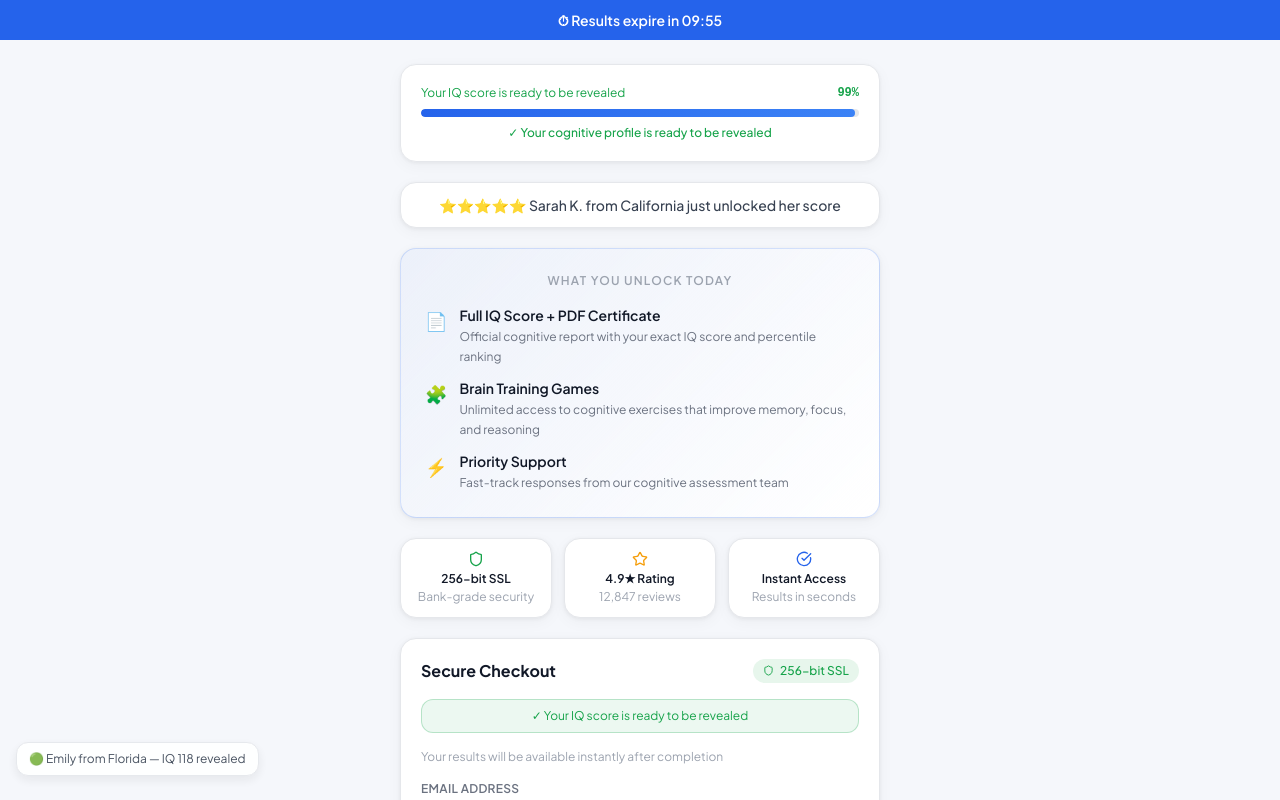
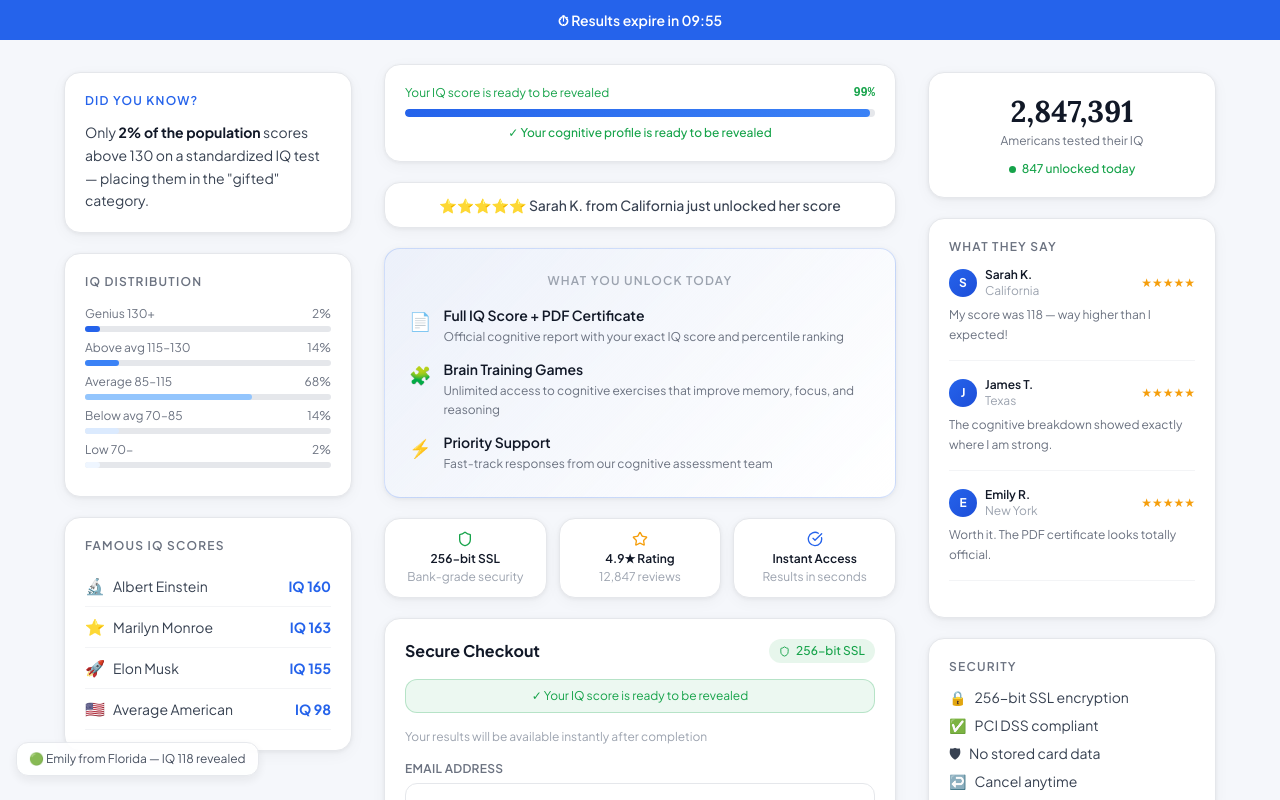
Before and after one commit to gregorymatusevich7788-creator/iq-platform, a Next.js app: page /unlock in a window 1280 px wide. Shown: the top 800 px of the page. Built offline with nearby package versions, Linux system fonts and the light colour scheme; no server answers.

Commit message:
feat: 3-column unlock layout with trust sidebars

```diff
--- a/app/unlock/page.tsx
+++ b/app/unlock/page.tsx
@@ -206,7 +206,63 @@ function UnlockContent() {
         ⏱ Results expire in {mm}:{ss}
       </div>
 
-      <div className="max-w-lg mx-auto px-4 py-6">
+      <div className="max-w-6xl mx-auto px-4 py-6">
+        <div className="flex gap-8 items-start justify-center">
+          {/* Left sidebar — trust content (hidden on mobile) */}
+          <div className="hidden lg:flex flex-col gap-5 w-72 flex-shrink-0 pt-2">
+
+            {/* IQ fact card */}
+            <div className="card p-5">
+              <div className="text-xs font-semibold uppercase tracking-widest mb-3" style={{ color: '#2563eb' }}>Did you know?</div>
+              <p className="text-sm leading-relaxed" style={{ color: '#374151' }}>
+                Only <strong style={{ color: '#111827' }}>2% of the population</strong> scores above 130 on a standardized IQ test — placing them in the "gifted" category.
+              </p>
+            </div>
+
+            {/* Distribution visual */}
+            <div className="card p-5">
+              <div className="text-xs font-semibold uppercase tracking-widest mb-4" style={{ color: '#6b7280' }}>IQ distribution</div>
+              {[
+                { label: 'Genius 130+', pct: 2, color: '#2563eb' },
+                { label: 'Above avg 115–130', pct: 14, color: '#3b82f6' },
+                { label: 'Average 85–115', pct: 68, color: '#93c5fd' },
+                { label: 'Below avg 70–85', pct: 14, color: '#dbeafe' },
+                { label: 'Low 70−', pct: 2, color: '#eff6ff' },
+              ].map(({ label, pct, color }) => (
+                <div key={label} className="mb-2">
+                  <div className="flex justify-between text-xs mb-1" style={{ color: '#6b7280' }}>
+                    <span>{label}</span><span>{pct}%</span>
+                  </div>
+                  <div className="h-1.5 rounded-full" style={{ background: '#e5e7eb' }}>
+                    <div className="h-full rounded-full" style={{ width: `${pct === 2 ? 6 : pct}%`, minWidth: pct === 2 ? 8 : 0, background: color }} />
+                  </div>
+                </div>
+              ))}
+            </div>
+
+            {/* Famous IQs */}
+            <div className="card p-5">
+              <div className="text-xs font-semibold uppercase tracking-widest mb-3" style={{ color: '#6b7280' }}>Famous IQ scores</div>
+              {[
+                { name: 'Albert Einstein', iq: '160', icon: '🔬' },
+                { name: 'Marilyn Monroe', iq: '163', icon: '⭐' },
+                { name: 'Elon Musk', iq: '155', icon: '🚀' },
+                { name: 'Average American', iq: '98', icon: '🇺🇸' },
+              ].map(({ name, iq, icon }) => (
+                <div key={name} className="flex items-center justify-between py-2" style={{ borderBottom: '1px solid #f3f4f6' }}>
+                  <div className="flex items-center gap-2">
+                    <span>{icon}</span>
+                    <span className="text-sm" style={{ color: '#374151' }}>{name}</span>
+                  </div>
+                  <span className="text-sm font-bold" style={{ color: '#2563eb' }}>IQ {iq}</span>
+                </div>
+              ))}
+            </div>
+
+          </div>
+
+          {/* Center — paywall */}
+          <div className="w-full max-w-lg flex-shrink-0">
         {/* Analysis progress */}
         <div className="card p-5 mb-5 animate-fade-in">
           <div className="flex justify-between text-xs mb-2">
@@ -467,6 +523,63 @@ function UnlockContent() {
           <p className="text-xs" style={{ color: '#d1d5db' }}>© 2026 IqHero. All rights reserved.</p>
 
         </div>
+          </div>
+
+          {/* Right sidebar — social proof (hidden on mobile) */}
+          <div className="hidden lg:flex flex-col gap-5 w-72 flex-shrink-0 pt-2">
+
+            {/* Live counter */}
+            <div className="card p-5 text-center">
+              <div className="text-3xl font-bold mb-1" style={{ color: '#111827', fontFamily: "'Lora', serif" }}>2,847,391</div>
+              <div className="text-xs" style={{ color: '#6b7280' }}>Americans tested their IQ</div>
+              <div className="mt-3 flex items-center justify-center gap-1.5">
+                <div className="live-dot" />
+                <span className="text-xs font-medium" style={{ color: '#16a34a' }}>847 unlocked today</span>
+              </div>
+            </div>
+
+            {/* Testimonials */}
+            <div className="card p-5">
+              <div className="text-xs font-semibold uppercase tracking-widest mb-3" style={{ color: '#6b7280' }}>What they say</div>
+              {[
+                { name: 'Sarah K.', state: 'California', text: 'My score was 118 — way higher than I expected!', stars: 5 },
+                { name: 'James T.', state: 'Texas', text: 'The cognitive breakdown showed exactly where I am strong.', stars: 5 },
+                { name: 'Emily R.', state: 'New York', text: 'Worth it. The PDF certificate looks totally official.', stars: 5 },
+              ].map(({ name, state, text, stars }) => (
+                <div key={name} className="mb-4 pb-4" style={{ borderBottom: '1px solid #f3f4f6' }}>
+                  <div className="flex items-center gap-2 mb-1.5">
+                    <div className="w-7 h-7 rounded-full flex items-center justify-center text-xs font-bold text-white flex-shrink-0"
+                      style={{ background: 'linear-gradient(135deg,#2563eb,#1d4ed8)' }}>
+                      {name[0]}
+                    </div>
+                    <div>
+                      <div className="text-xs font-semibold" style={{ color: '#111827' }}>{name}</div>
+                      <div className="text-xs" style={{ color: '#9ca3af' }}>{state}</div>
+                    </div>
+                    <div className="ml-auto text-xs" style={{ color: '#f59e0b' }}>{'★'.repeat(stars)}</div>
+                  </div>
+                  <p className="text-xs leading-relaxed" style={{ color: '#6b7280' }}>{text}</p>
+                </div>
+              ))}
+            </div>
+
+            {/* Security badges */}
+            <div className="card p-5">
+              <div className="text-xs font-semibold uppercase tracking-widest mb-3" style={{ color: '#6b7280' }}>Security</div>
+              {[
+                { icon: '🔒', text: '256-bit SSL encryption' },
+                { icon: '✅', text: 'PCI DSS compliant' },
+                { icon: '🛡', text: 'No stored card data' },
+                { icon: '↩️', text: 'Cancel anytime' },
+              ].map(({ icon, text }) => (
+                <div key={text} className="flex items-center gap-2 mb-2 text-sm" style={{ color: '#374151' }}>
+                  <span>{icon}</span><span>{text}</span>
+                </div>
+              ))}
+            </div>
+
+          </div>
+        </div>
       </div>
     </div>
   )
```
